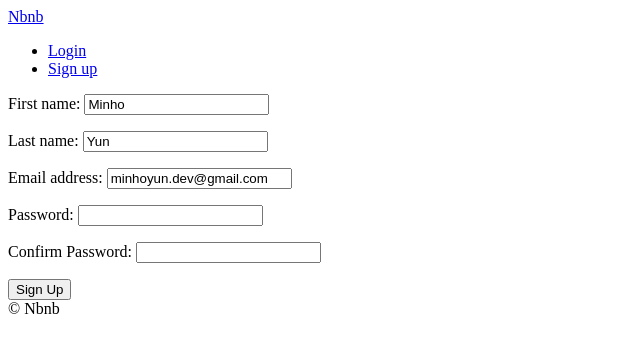
After one commit to yun-mh/airbnb-clone, a Django app: page /users/signup in a window 1280 px wide. The commit adds this page. Shown: the top 353 px of the page, without its empty margins (0-640 px from the left). Run offline with Django 3.2, Linux system fonts and the light colour scheme.

Commit message:
Implement a signup feature

```diff
--- a/templates/partials/nav.html
+++ b/templates/partials/nav.html
@@ -4,5 +4,6 @@
   <li><a href="{% url 'users:logout' %}">Logout</a></li>
   {% else %}
   <li><a href="{% url 'users:login' %}">Login</a></li>
+  <li><a href="{% url 'users:signup' %}">Sign up</a></li>
   {% endif %}
 </ul>
--- /dev/null
+++ b/templates/users/signup.html
@@ -0,0 +1,16 @@
+{% extends "base.html" %}
+
+{% block page_title %}
+    Sign Up
+{% endblock page_title %}
+
+{% block search-bar %}
+{% endblock search-bar %}
+
+{% block content %}
+    <form method="POST" action="{% url 'users:signup' %}">
+        {% csrf_token %}
+        {{ form.as_p }}
+        <button>Sign Up</button>
+    </form>
+{% endblock content %}
--- a/users/forms.py
+++ b/users/forms.py
@@ -18,3 +18,51 @@ class LoginForm(forms.Form):
                 self.add_error("password", forms.ValidationError("Password is wrong"))
         except models.User.DoesNotExist:
             self.add_error("email", forms.ValidationError("User does not exist"))
+
+
+class SignUpForm(forms.ModelForm):
+    class Meta:
+        model = models.User
+        fields = ("first_name", "last_name", "email")
+
+    # first_name = forms.CharField(max_length=80)
+    # last_name = forms.CharField(max_length=80)
+    # email = forms.EmailField()
+    password = forms.CharField(widget=forms.PasswordInput)
+    password1 = forms.CharField(widget=forms.PasswordInput, label="Confirm Password")
+
+    # def clean_email(self):
+    #     email = self.cleaned_data.get("email")
+    #     try:
+    #         models.User.objects.get(email=email)
+    #         raise forms.ValidationError("User already exists with that email")
+    #     except models.User.DoesNotExist:
+    #         return email
+
+    def clean_password1(self):
+        password = self.cleaned_data.get("password")
+        password1 = self.cleaned_data.get("password1")
+
+        if password != password1:
+            raise forms.ValidationError("Password confirmation does not match")
+        else:
+            return password
+
+    def save(self, *args, **kwargs):
+        user = super().save(commit=False)
+        email = self.cleaned_data.get("email")
+        password = self.cleaned_data.get("password")
+        user.username = email
+        user.set_password(password)
+        user.save()
+
+    # def save(self):
+    #     first_name = self.cleaned_data.get("first_name")
+    #     last_name = self.cleaned_data.get("last_name")
+    #     email = self.cleaned_data.get("email")
+    #     password = self.cleaned_data.get("password")
+
+    #     user = models.User.objects.create_user(email, email=email, password=password)
+    #     user.first_name = first_name
+    #     user.last_name = last_name
+    #     user.save()
--- a/users/models.py
+++ b/users/models.py
@@ -30,6 +30,10 @@ class User(AbstractUser):
     gender = models.CharField(choices=GENDER_CHOICES, max_length=10, blank=True)
     bio = models.TextField(blank=True)
     birthday = models.DateField(blank=True, null=True)
-    language = models.CharField(choices=LANGUAGE_CHOICES, max_length=2, blank=True)
-    currency = models.CharField(choices=CURRENCY_CHOICES, max_length=3, blank=True)
+    language = models.CharField(
+        choices=LANGUAGE_CHOICES, max_length=2, blank=True, default=LANGUAGE_KOREAN
+    )
+    currency = models.CharField(
+        choices=CURRENCY_CHOICES, max_length=3, blank=True, default=CURRENCY_KRW
+    )
     superhost = models.BooleanField(default=False)
--- a/users/urls.py
+++ b/users/urls.py
@@ -6,4 +6,5 @@ app_name = "users"
 urlpatterns = [
     path("login", views.LoginView.as_view(), name="login"),
     path("logout", views.log_out, name="logout"),
+    path("signup", views.SignUpView.as_view(), name="signup"),
 ]
--- a/users/views.py
+++ b/users/views.py
@@ -39,3 +39,24 @@ class LoginView(FormView):
 def log_out(request):
     logout(request)
     return redirect(reverse("core:home"))
+
+
+class SignUpView(FormView):
+
+    template_name = "users/signup.html"
+    form_class = forms.SignUpForm
+    success_url = reverse_lazy("core:home")
+    initial = {
+        "first_name": "Minho",
+        "last_name": "Yun",
+        "email": "minhoyun.dev@gmail.com",
+    }
+
+    def form_valid(self, form):
+        form.save()
+        email = form.cleaned_data.get("email")
+        password = form.cleaned_data.get("password")
+        user = authenticate(self.request, username=email, password=password)
+        if user is not None:
+            login(self.request, user)
+        return super().form_valid(form)
```
